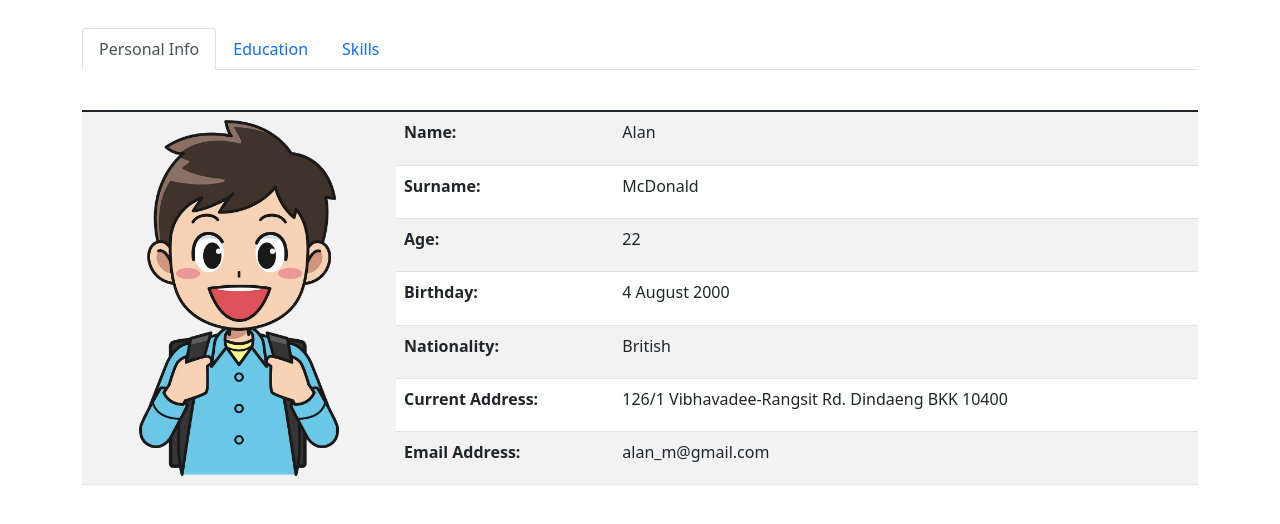
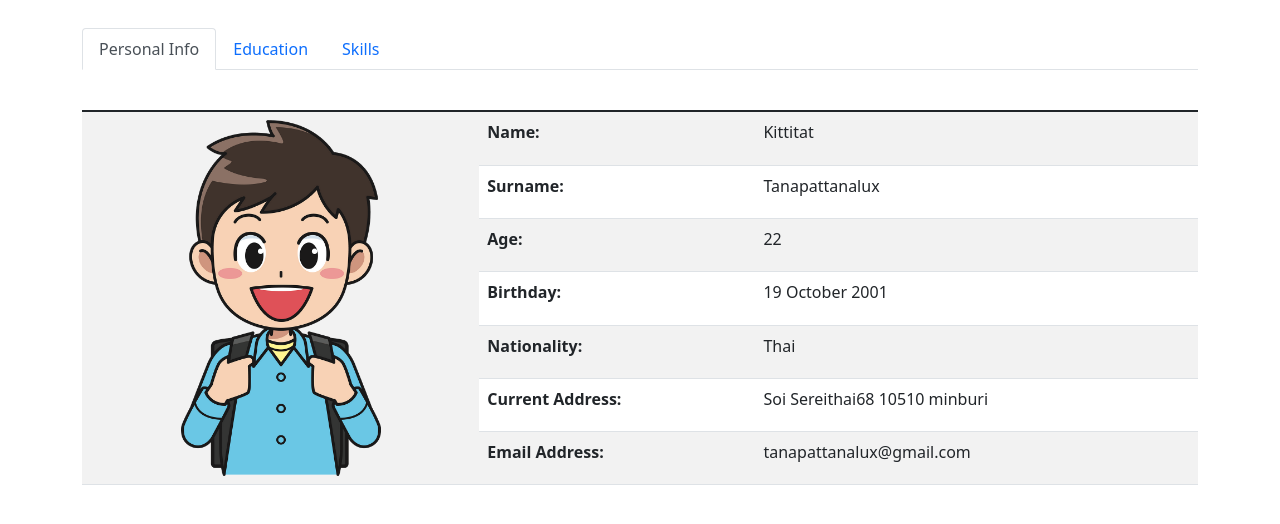
Before and after one commit to sunkittitat/ex5b, a plain HTML site: page index.html in a window 1280 px wide. Shown: the part 58-582 px from the top of the page. Drawn offline with nearby package versions, Linux system fonts and the light colour scheme.

Commit message:
2nd commit - correct my personal information

```diff
--- a/index.html
+++ b/index.html
@@ -35,11 +35,11 @@
       <tr>
 		<td rowspan="7"><img src="images/alan.png" class="rounded mx-auto d-block" alt="Alan McDonald" width="200" height="356"></td>
         <th>Name:</th>
-        <td>Alan</td>
+        <td>Kittitat</td>
       </tr>
       <tr>
         <th>Surname:</th>
-        <td>McDonald</td>
+        <td>Tanapattanalux</td>
       </tr>
 	  <tr>
         <th>Age:</th>
@@ -47,19 +47,19 @@
       </tr>
 	  <tr>
         <th>Birthday:</th>
-        <td>4 August 2000</td>
+        <td>19 October 2001</td>
       </tr>
 	  <tr>
         <th>Nationality:</th>
-        <td>British</td>
+        <td>Thai</td>
       </tr>
 	  <tr>
         <th>Current Address:</th>
-        <td>126/1 Vibhavadee-Rangsit Rd. Dindaeng BKK 10400</td>
+        <td>Soi Sereithai68 10510 minburi</td>
       </tr>
 	  <tr>
         <th>Email Address:</th>
-        <td>alan_m@gmail.com</td>
+        <td>tanapattanalux@gmail.com</td>
       </tr>
     </tbody>
   </table>
```
